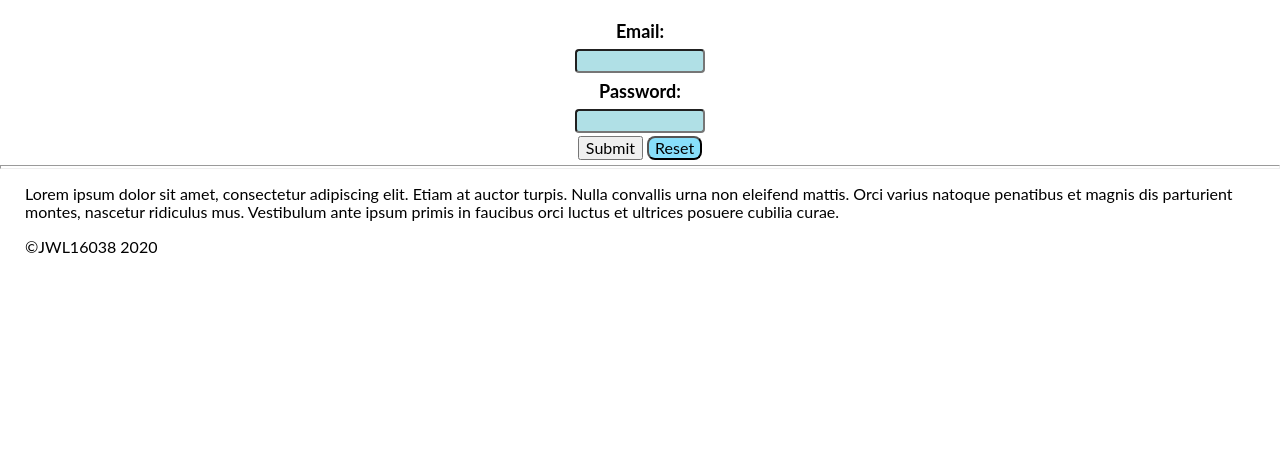
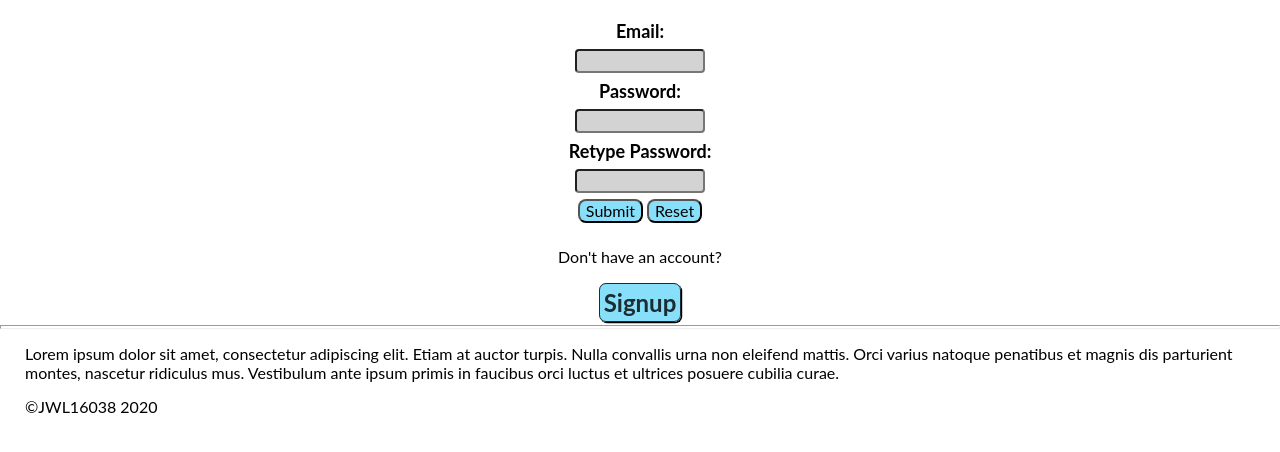
Before and after one commit to JWL16038/Autism-website-assessment-JWL16038, a Flask app: page /login/parent in a window 1280 px wide. Shown: the part 191-643 px from the top of the page. Run offline with Flask 2, Linux system fonts and the light colour scheme; some libraries are stand-ins or nearby versions.

Commit message:
Updated signup and signin pages with error boxes

```diff
--- a/app.py
+++ b/app.py
@@ -6,9 +6,12 @@
 
 from iso3166 import countries
 
+country_nameslist = []
+country_codeslist = []
 
-
-
+for i in countries:
+    country_nameslist.append(list(i)[0])
+    country_codeslist.append(list(i)[1])
 
 app = Flask(__name__)
 bcrypt = Bcrypt(app)
@@ -34,8 +37,16 @@
     return render_template('home.html',logged_in=is_logged_in(), session = session)
 
 @app.route('/aboutus')
+def render_aboutus():
+    return render_template('aboutus.html', logged_in=is_logged_in())
+
+@app.route('/resources')
 def render_newspage():
-    return render_template('aboutus.html', logged_in=is_logged_in())
+    return render_template('resources.html', logged_in=is_logged_in())
+
+@app.route('/contact')
+def render_contactpage():
+    return render_template('contactus.html', logged_in=is_logged_in())
 
 @app.route('/caregivers')
 def render_caregiverspage():
@@ -68,17 +79,22 @@
 
 @app.route('/signup')
 def render_signuppage():
+
+
     if is_logged_in():
         return redirect('/')
     else:
         return render_template('signup.html',logged_in=is_logged_in())
 
+
+
 @app.route('/signup/caregiver', methods=["GET","POST"])
 def render_caregiversignup():
-    for i in countries:
-        country_name = list(i)[0]
-        country_code = list(i)[1]
+    error = None
 
+    def redirect(error):
+        print(error)
+        return render_template('signup_caregiver.html', logged_in=is_logged_in, error=error,country_name=country_nameslist)
 
     if request.method == 'POST':
         fname = request.form.get('fname').strip().title()
@@ -88,11 +104,7 @@
         password2 = request.form.get('password2')
 
         if len(password) < 8:
-            print("password needs to be at least 8 characters long")
-            return redirect('/signup/caregiver')
-        elif len(password) > 20:
-            print("password cannot be more than 20 characters long")
-            return redirect('/signup/caregiver')
+            error = "password needs to be at least 8 characters long"
 
         hashed_password = bcrypt.generate_password_hash(password)
 
@@ -105,98 +117,28 @@
                 cur.execute(query, (fname, lname, email, hashed_password))
                 print("Passwords match")
             else:
-                print("Passwords dont't match")
-                return redirect('/signup/caregiver')
+                error = "Passwords don't match"
 
         except sqlite3.IntegrityError:
-            print("Email is already taken")
-            return redirect('/signup/caregiver')
+            error = "Email is already taken"
 
-        con.commit()
-        con.close()
-        return redirect('/')
+        if error:
+            print("error")
+            con.close()
+            redirect(error)
+        else:
+            print("no error")
+            con.commit()
+            con.close()
+            return redirect('/')
+    print(is_logged_in())
+    return render_template('signup_caregiver.html', logged_in=is_logged_in, error=error, country_name=country_nameslist)
 
-    return render_template('signup_caregiver.html', logged_in=is_logged_in(), country_name=country_name,country_code=country_code)
 
-@app.route('/signup/parent', methods=["GET","POST"])
-def render_parentsignup():
-    if request.method == 'POST':
-        fname = request.form.get('fname').strip().title()
-        lname = request.form.get('lname').strip().title()
-        email = request.form.get('email').strip().lower()
-        password = request.form.get('password')
-        password2 = request.form.get('password2')
 
-        if len(password) < 8:
-            print("password needs to be at least 8 characters long")
-            return redirect('/signup/caregiver')
-        elif len(password) > 20:
-            print("password cannot be more than 20 characters long")
-            return redirect('/signup/caregiver')
 
-        hashed_password = bcrypt.generate_password_hash(password)
 
-        con = create_connection(DB_NAME)
-        query = "INSERT INTO parentAccounts(SortID,Firstname,Lastname,email,password) VALUES(NULL,?,?,?,?)"
-        cur = con.cursor()
 
-        try:
-            if bcrypt.check_password_hash(hashed_password, password2):
-                cur.execute(query, (fname, lname, email, hashed_password))
-                print("Passwords match")
-            else:
-                print("Passwords dont't match")
-                return redirect('/signup/caregiver')
-
-        except sqlite3.IntegrityError:
-            print("Email is already taken")
-            return redirect('/signup/caregiver')
-
-        con.commit()
-        con.close()
-        return redirect('/')
-
-    return render_template('signup_caregiver.html', logged_in=is_logged_in())
-
-@app.route('/signup/admin', methods=["GET","POST"])
-def render_adminsignup():
-    if request.method == 'POST':
-        fname = request.form.get('fname').strip().title()
-        lname = request.form.get('lname').strip().title()
-        email = request.form.get('email').strip().lower()
-        password = request.form.get('password')
-        password2 = request.form.get('password2')
-
-        if len(password) < 8:
-            print("password needs to be at least 8 characters long")
-            return redirect('/signup')
-        elif len(password) > 20:
-            print("password cannot be more than 20 characters long")
-            return redirect('/signup')
-
-        hashed_password = bcrypt.generate_password_hash(password)
-
-        con = create_connection(DB_NAME)
-        query = "INSERT INTO AdminAccounts(SortID,Firstname,Lastname,email,password) VALUES(NULL,?,?,?,?)"
-        cur = con.cursor()
-
-        try:
-            if bcrypt.check_password_hash(hashed_password, password2):
-                cur.execute(query, (fname, lname, email, hashed_password))
-                print("Passwords match")
-            else:
-                print("Passwords dont't match")
-                return redirect('/signup')
-
-        except sqlite3.IntegrityError:
-            print("Email is already taken")
-            return redirect('/signup')
-
-        con.commit()
-        con.close()
-        return redirect('/')
-
-    return render_template('signup_admin.html', logged_in=is_logged_in())
 
 @app.route('/login')
 def render_loginpage():
@@ -208,6 +150,11 @@
 
 @app.route('/login/caregiver', methods=["GET","POST"])
 def render_logincaregiver():
+
+    def redirect(error):
+        print(error)
+        return render_template('login_caregiver.html', logged_in=is_logged_in, error=error,)
+
     if is_logged_in():
         return redirect('/')
 
@@ -216,11 +163,8 @@
         password = request.form.get('password')
 
         if len(password) < 8:
-            print("password needs to be at least 8 characters long")
-            return redirect('/login')
-        elif len(password) > 20:
-            print("password cannot be more than 20 characters long")
-            return redirect('/login')
+            error ="password needs to be at least 8 characters long"
+
 
         con = create_connection(DB_NAME)
         query = "SELECT SortID,Firstname,password FROM caregiverAccounts WHERE email = ?"
@@ -236,18 +180,23 @@
             if bcrypt.check_password_hash(hashed_password, password):
                 print("Passwords match")
             else:
-                print("Passwords dont't match")
-                return redirect('/login')
+                error = "Passwords dont't match"
         except IndexError:
-            print("Email or password is incorrect")
+            error = "Email or password is incorrect"
             return redirect('/login')
 
-        session['email'] = email
-        session['userID'] = userID
-        session['firstname'] = firstname
-        return redirect('/')
+        if error:
+            print("error")
+            redirect(error)
+        else:
+            print("no error")
+            session['email'] = email
+            session['userID'] = userID
+            session['firstname'] = firstname
+            return redirect('/')
 
-    return render_template('login_caregiver.html')
+    return render_template('login_caregiver.html', logged_in=is_logged_in, error=error, )
+
 
 @app.route('/login/parent', methods=["GET","POST"])
 def render_loginparent():
--- a/static/default.css
+++ b/static/default.css
@@ -113,9 +113,13 @@
 
 }
 
+
+
+
 .form-group{
     text-align: center;
     line-height: 30px;
+    font-size: medium;
 }
 .form-label{
     font-weight: bold;
@@ -124,7 +128,7 @@
 .form-element input[type=text],input[type=email],input[type=password]{
     width: 130px;
     text-align: center;
-    background-color: powderblue;
+    background-color: lightgrey;
     border-radius: 4px;
     font-size: 16px;
 }
--- a/templates/default_template.html
+++ b/templates/default_template.html
@@ -28,6 +28,7 @@
                 <a href="/signup">Sign up</a>&#9702;
                 <a href="/login">Login</a>
                 {% else %}
+                <a href="/account">My Account</a>
                 <a href="/logout">Logout</a>
                 {% endif %}
             </div>
--- a/templates/login_caregiver.html
+++ b/templates/login_caregiver.html
@@ -9,22 +9,56 @@
 <hr>
 {% endblock %}
 
+
 {% block main %}
+
+    {% if error %}
+    <div class="error">
+        <p class="errorboxes-message">Please correct these errors:</p>
+        <div class="errorboxes-text">
+              <span class="errorsymbol" >&#10006;</span>
+<!--              <span class="errorsymbol" >&#10060;</span>-->
+<!--              <span class="errorsymbol" >&#33;</span>-->
+             <p>{{ error }}</p>
+        </div>
+
+    </div>
+    {% endif %}
+
 <form class="myform" method="post">
 
-    <div class="form-group" align="center">
+    <div class="form-group">
         <div class = "form-label">Email:</div>
-        <div class = "form-element"><input id="email" name="email" type="email" required></div>
+        <div class = "form-element">
+                <input id="email" name="email" type="email" required>
+        </div>
     </div>
 
-    <div class="form-group" align="center">
+
+    <div class="form-group">
         <div class = "form-label">Password:</div>
-        <div class = "form-element"><input id="password" name="password" type="password" required></div>
+        <div class = "form-element">
+                <input id="password" name="password" type="password" required>
+        </div>
     </div>
 
-    <div class = "button-group" align="center">
-        <input type="submit" value="Submit">
-        <input type="reset" value="Reset">
+    <div class="form-group">
+        <div class = "form-label">Retype Password:</div>
+        <div class = "form-element">
+                <input id="password2" name="password2" type="password" required>
+        </div>
+    </div>
+
+    <div class = "form-group">
+        <input type="Submit" value="Submit">
+        <input type="Reset" value="Reset">
+    </div>
+
+    <div class="form-group">
+        <p>Don't have an account?</p>
+        <div class="signupform-signinbutton">
+            <a href="/signin">Signup</a>
+        </div>
     </div>
 </form>
 
```
Also changed, not shown: other parts of static/default.css (+31 -4 lines), templates/contactus.html (added, +12 -0 lines), templates/resources.html (added, +21 -0 lines), templates/signup_caregiver.html (+17 -12 lines).
